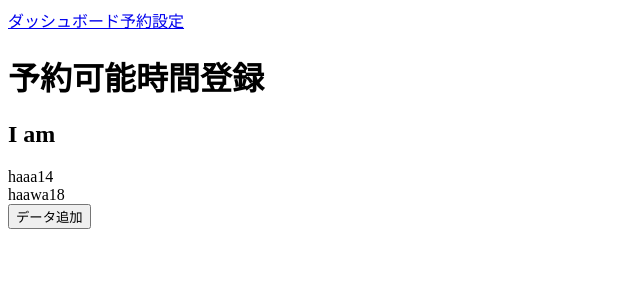
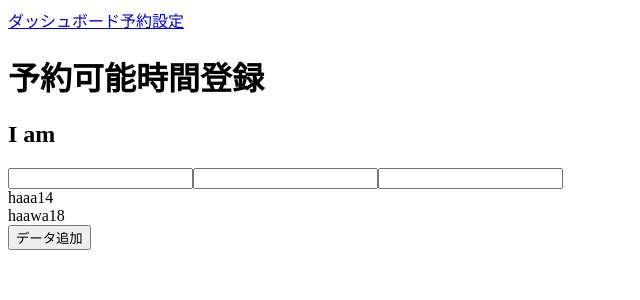
Before and after one commit to wasipo/tutorial_ts, a React app: page /ReserveSetting in a window 1280 px wide. Shown: the top 300 px of the page, without its empty margins (0-640 px from the left). Built offline with nearby package versions, Linux system fonts and the light colour scheme; the HTML template or start-up script is replaced by a standard one.

Commit message:
キー重複エラーが解消しない…

```diff
--- a/src/ReserveSetting.tsx
+++ b/src/ReserveSetting.tsx
@@ -1,4 +1,5 @@
 import React from 'react'
+import ReserveSettingForm from './components/form/ReserveSettingForm'
 // import Header from './components/header/common_header';
 // import Meta from './components/wrapper/meta'
 
@@ -12,7 +13,7 @@ class ReserveSetting extends React.Component {
           <h1>予約可能時間登録</h1>
           <h2>I am</h2>
         </div>
-
+        <ReserveSettingForm />
       </div>
     )
   }
--- a/src/app.tsx
+++ b/src/app.tsx
@@ -4,8 +4,6 @@ import Header from './components/header'
 import AddData from './functions/addData'
 
 class App extends React.Component<{},{ listdata: { name: string; age: number; }[]; }> {
-
-
     render(){
         return (
             <div>
--- /dev/null
+++ b/src/components/form/ReserveSettingForm.tsx
@@ -0,0 +1,80 @@
+import React from "react";
+import ReactDom from "react-dom";
+import CreateForm from "../../parts/CreateForm"
+
+
+interface formData {
+    key: number;
+    formtype: string;
+    name: string|undefined;
+    formvalue: string | number | readonly string[] | undefined;
+    disabled: string | undefined;
+    selected: string | null;
+}
+
+
+
+class SettingForm extends React.Component<{},{listdata: formData[];}> {
+
+    constructor(props: {} | Readonly<{}>) {
+        super(props);
+        this.state = {
+            listdata: [
+                {
+                    key: 1,
+                    formtype: 'text',
+                    name: 'hogeyamada',
+                    formvalue: undefined,
+                    disabled: undefined,
+                    selected: null
+                },
+                {
+                    key: 2,
+                    formtype: 'text',
+                    name: 'iiyama',
+                    formvalue: undefined,
+                    disabled: undefined,
+                    selected: null
+                },
+                {
+                    key: 3,
+                    formtype: 'text',
+                    name: 'tanaka',
+                    formvalue: undefined,
+                    disabled: undefined,
+                    selected: null
+                }
+            ]
+        };
+        this.renderForms.bind(this);
+    }
+    renderForms() {
+        const {listdata} = this.state;
+        let result:Array<JSX.Element | string | null > = [];
+        listdata.map((entry:formData) =>{
+            result.push(
+                <CreateForm
+                key={entry.key}
+                formtype={entry.formtype}
+                name={entry.name}
+                formvalue={entry.formvalue}
+                disabled={entry.disabled}
+                selected={entry.selected} />
+            );
+        });
+
+        return result;
+
+
+    }
+
+    render () {
+        return (<div>
+            {this.renderForms()}
+        </div>)
+    }
+
+
+}
+
+export default SettingForm;
--- /dev/null
+++ b/src/parts/CreateForm.tsx
@@ -0,0 +1,24 @@
+import React from "react";
+import ReactDom from "react-dom";
+
+interface formData {
+    formtype: string;
+    name: string|undefined;
+    formvalue: string | number | readonly string[] | undefined;
+    disabled: string|undefined;
+    selected: string|null;
+};
+
+class FormFactory extends React.Component<formData> {
+
+    constructor(props:formData) {
+        super(props);
+    }
+
+    render () {
+        return <input name={this.props.name} type={this.props.formtype} value={this.props.formvalue} />
+    }
+
+}
+
+export default FormFactory;
```
